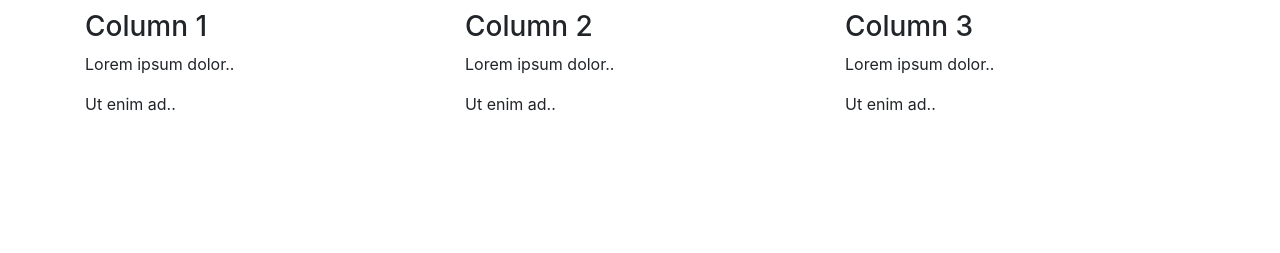
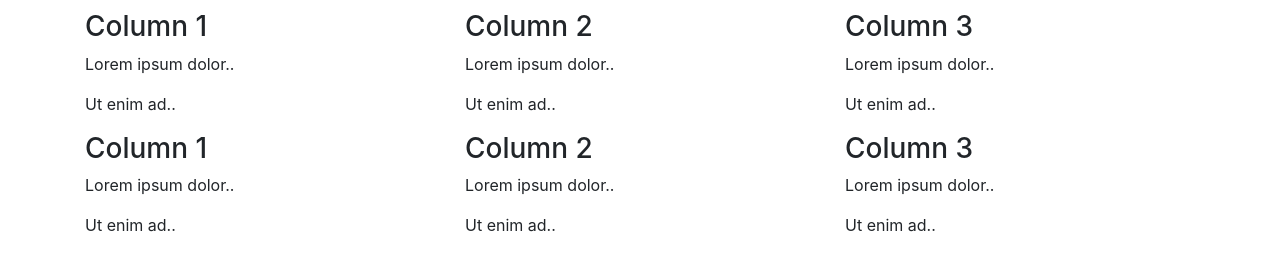
Before and after one commit to bxlearn/html5-css3-js, a plain HTML site: page lab1/satish/index.html in a window 1280 px wide. Shown: the part 630-883 px from the top of the page. Before the commit the page ends 800 px from the top, so only its background shows below. Drawn offline with nearby package versions, Linux system fonts and the light colour scheme.

Commit message:
test commit

```diff
--- a/lab1/satish/index.html
+++ b/lab1/satish/index.html
@@ -49,6 +49,23 @@
           <p>Ut enim ad..</p>
         </div>
       </div>
+      <div class="row">
+        <div class="col-sm-4">
+          <h3>Column 1</h3>
+          <p>Lorem ipsum dolor..</p>
+          <p>Ut enim ad..</p>
+        </div>
+        <div class="col-sm-4">
+          <h3>Column 2</h3>
+          <p>Lorem ipsum dolor..</p>
+          <p>Ut enim ad..</p>
+        </div>
+        <div class="col-sm-4">
+          <h3>Column 3</h3>
+          <p>Lorem ipsum dolor..</p>
+          <p>Ut enim ad..</p>
+        </div>
+      </div>
     </div>
 
     <!-- Optional JavaScript -->
```
